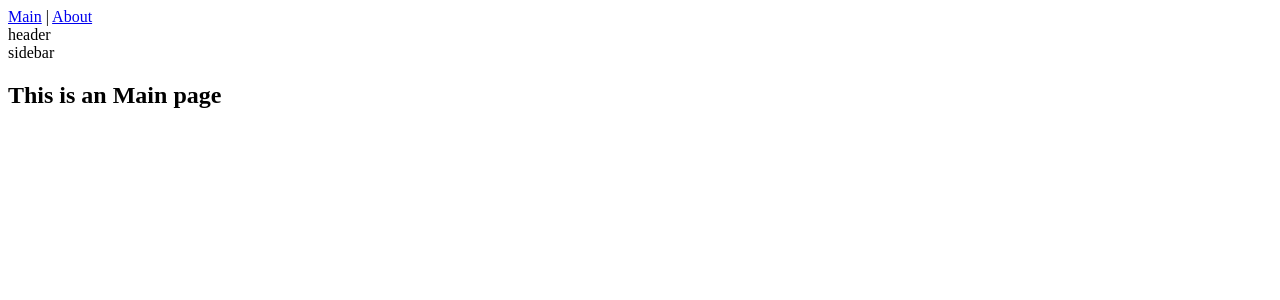
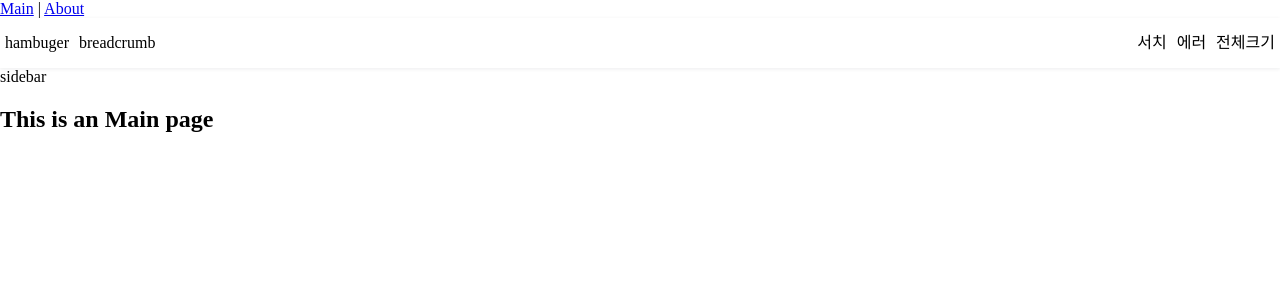
Before and after one commit to dngwoo/vue-element-admin-sidebar-clone, a Vue app: page / in a window 1280 px wide. Shown: the top 300 px of the page. Built offline with nearby package versions, Linux system fonts and the light colour scheme.

Commit message:
AppHeader - 기본 css 셋팅

```diff
--- a/src/layout/components/AppHeader/index.vue
+++ b/src/layout/components/AppHeader/index.vue
@@ -1,9 +1,46 @@
 <template>
-  <div>header</div>
+  <div class="header">
+    <div class="header__left-menu">
+      <div class="header__menu-item">hambuger</div>
+      <div class="header__menu-item">
+        breadcrumb
+      </div>
+    </div>
+    <div class="header__right-menu">
+      <div class="header__menu-item">서치</div>
+      <div class="header__menu-item">에러</div>
+      <div class="header__menu-item">전체크기</div>
+    </div>
+  </div>
 </template>
 
 <script>
 export default {};
 </script>
 
-<style></style>
+<style lang="scss">
+.header {
+  display: flex;
+  align-items: center;
+  justify-content: space-between;
+  height: 50px;
+  overflow: hidden;
+  background: #fff;
+  box-shadow: 0 1px 4px rgba(0, 21, 41, 0.08);
+
+  .header__left-menu,
+  .header__right-menu {
+    display: flex;
+    align-items: center;
+    height: 100%;
+  }
+
+  .header__menu-item {
+    line-height: 50px;
+    padding: 0 5px;
+    &:hover {
+      background: rgba(0, 0, 0, 0.025);
+    }
+  }
+}
+</style>
--- a/src/styles/index.scss
+++ b/src/styles/index.scss
@@ -1 +1,12 @@
 @import "./transition.scss";
+
+*{
+    box-sizing: border-box;
+}
+
+body{
+    height: 100%;
+    cursor: default;
+    padding: 0px;
+    margin: 0px;
+}
```
